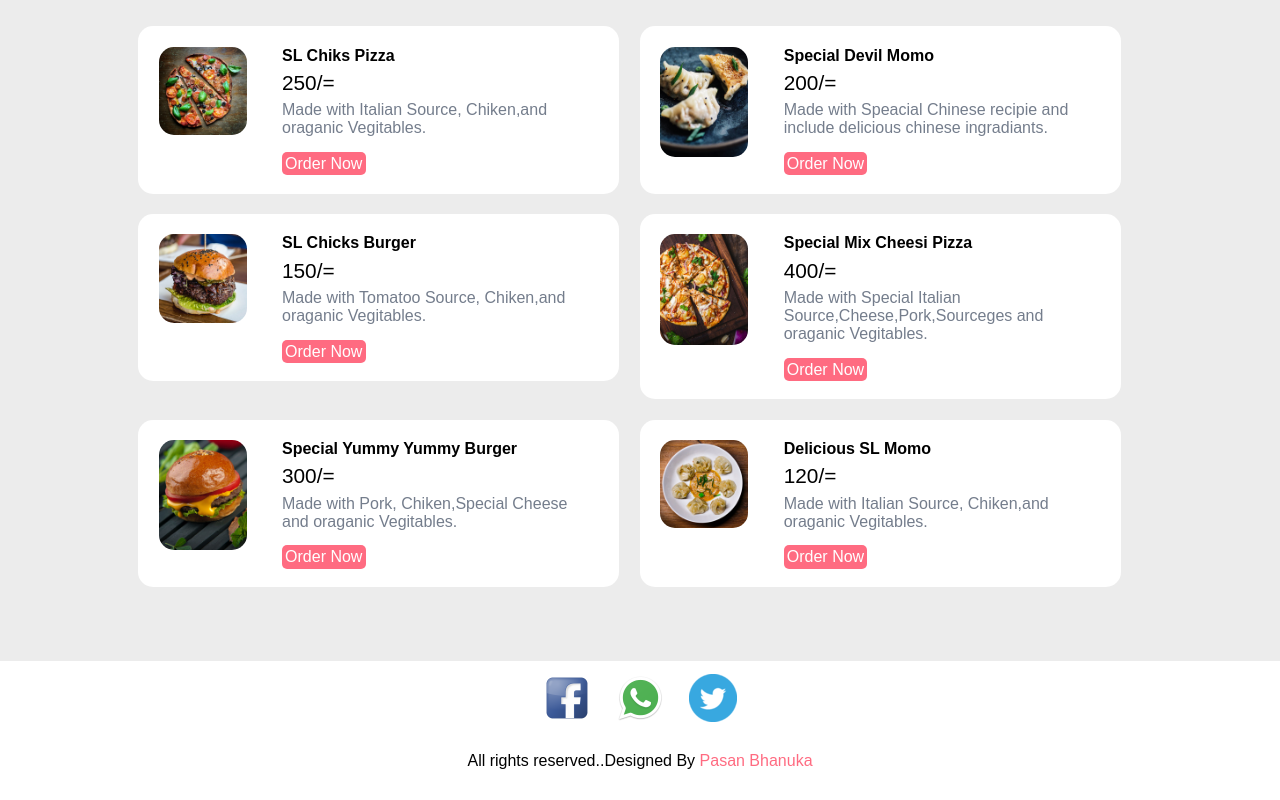
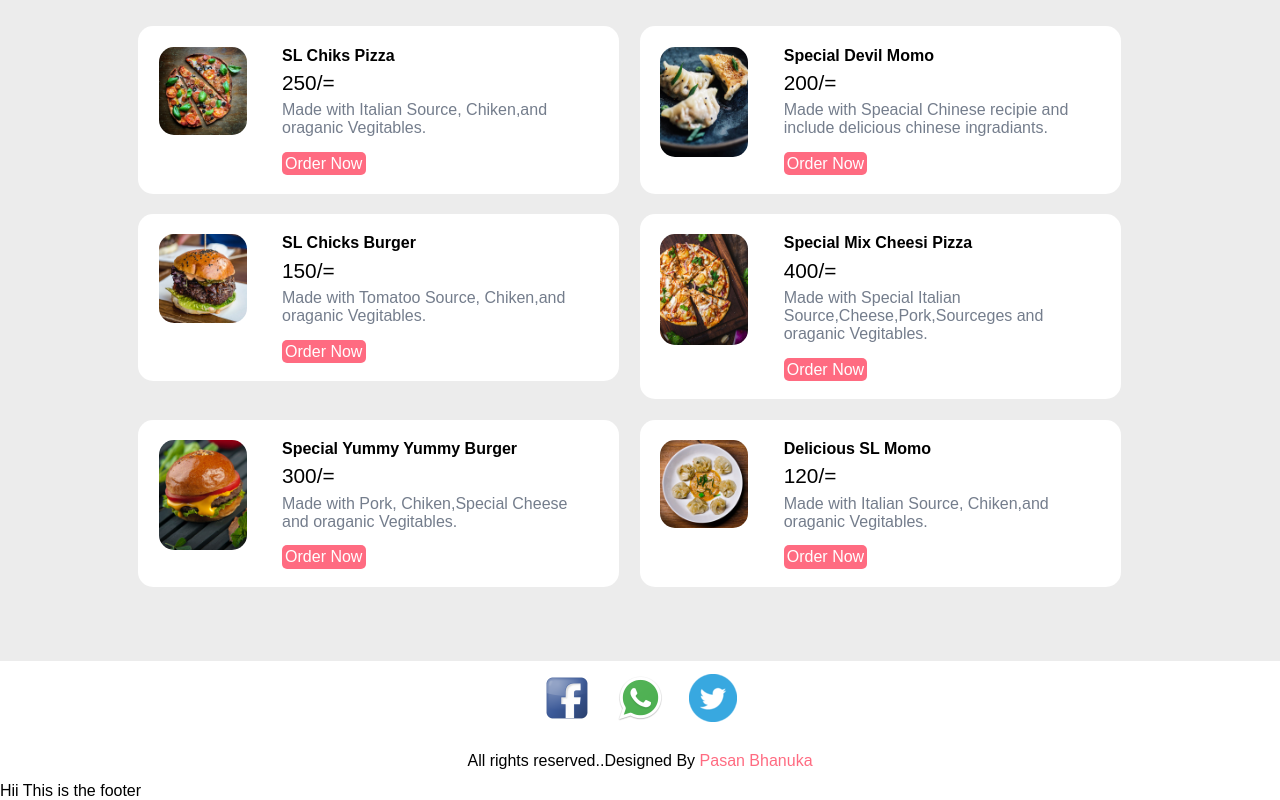
Before and after one commit to BhanukaDandeniya/resturantApp, a plain HTML site: page index.html in a window 1280 px wide. Shown: the part 1023-1823 px from the top of the page. Drawn offline with Linux system fonts and the light colour scheme.

Commit message:
add the footer section

```diff
--- a/index.html
+++ b/index.html
@@ -266,6 +266,7 @@
             </div>
         </section>
          <!--Footer Section Ends Here-->
+         <footer>Hii This is the footer</footer>
 
 
 
```
